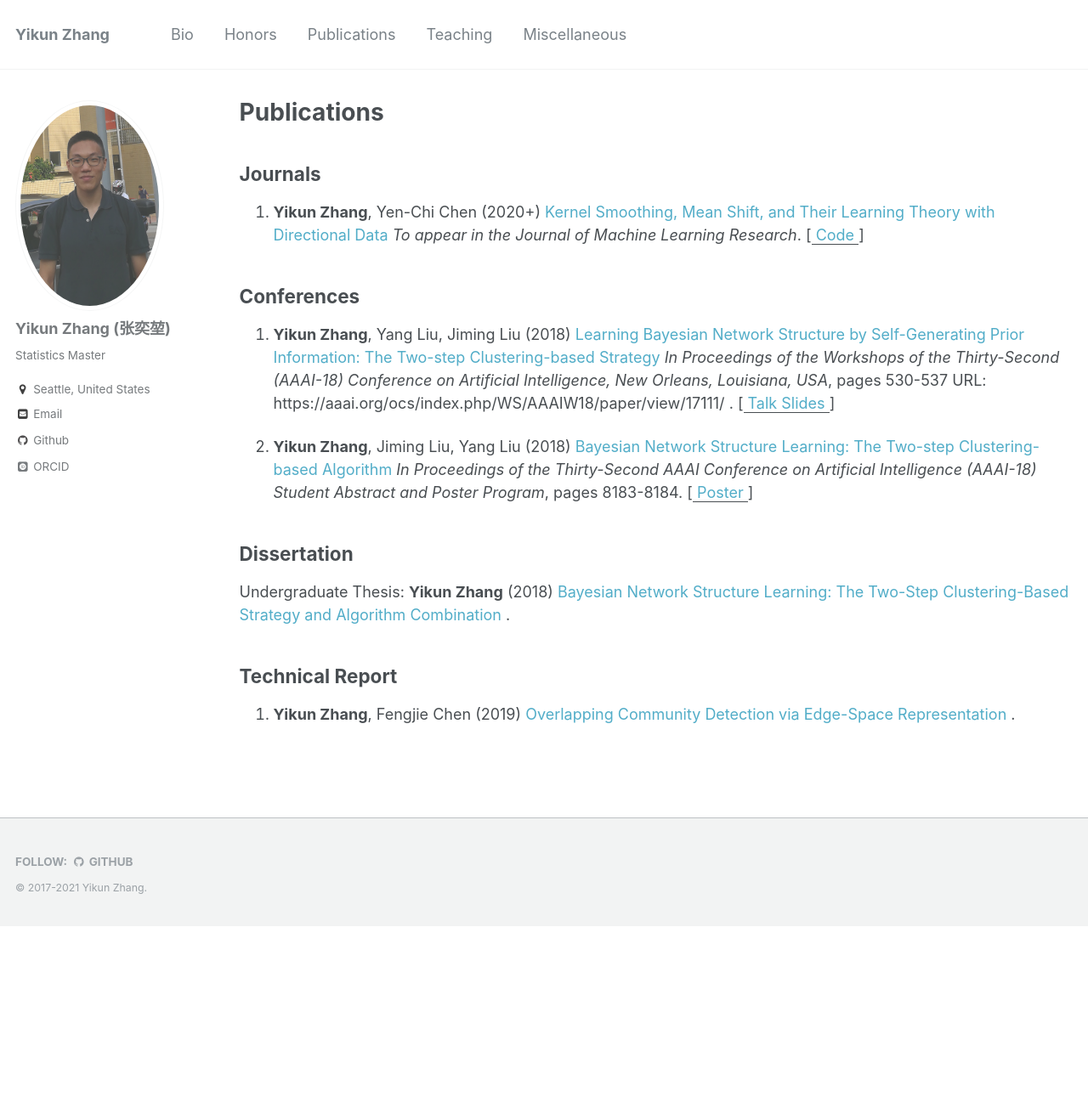
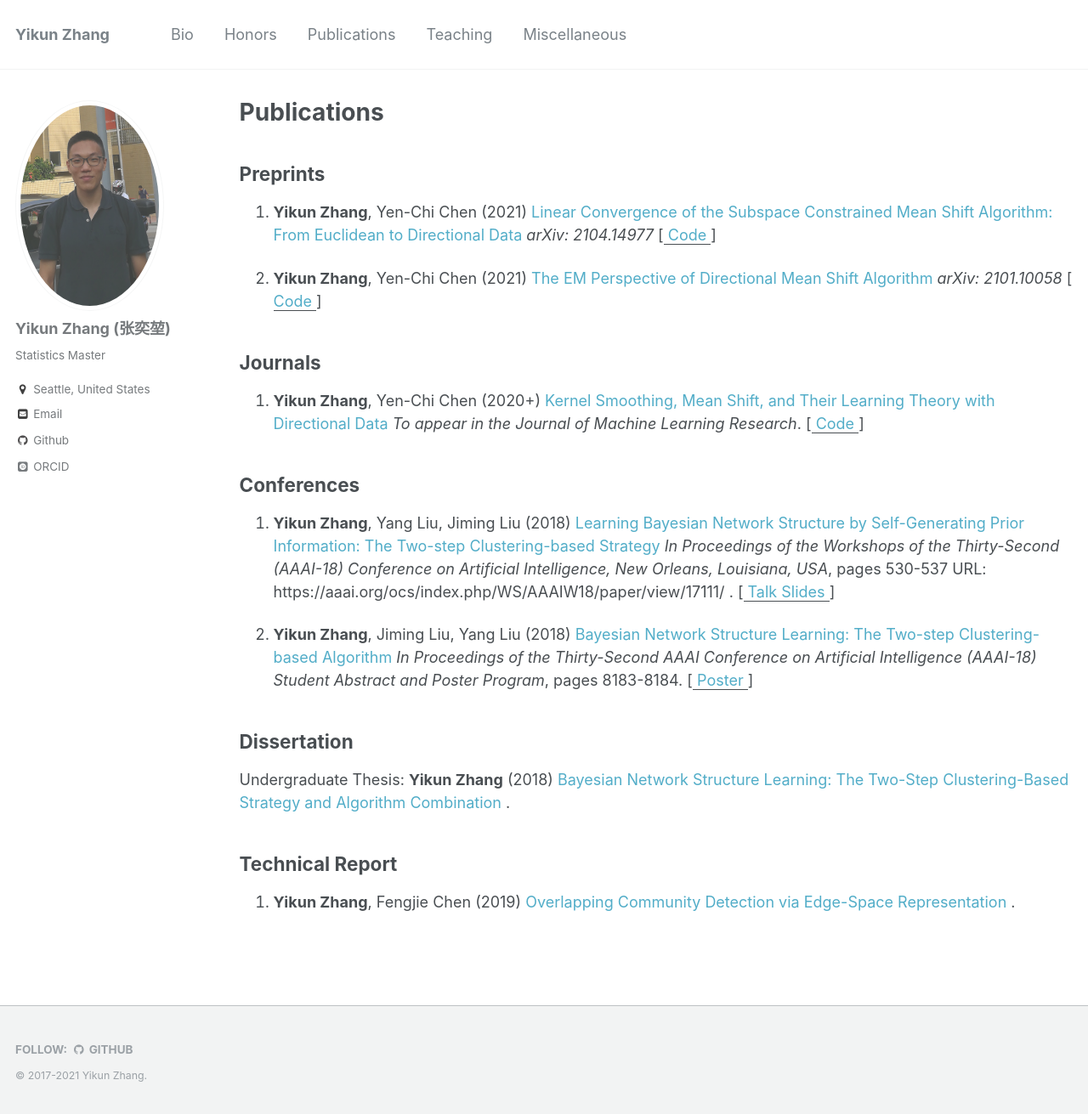
Before and after one commit to zhangyk8/zhangyk8.github.io, a Jekyll site: the page built from _pages/publications.md, in a window 1280 px wide and 1311 px high. Shown: the whole window at 85% size. Built offline with Jekyll 4.4.1, drawn with Linux system fonts in a browser that asks for light colours; some web fonts are replaced.

Commit message:
Update publications.md

```diff
--- a/_pages/publications.md
+++ b/_pages/publications.md
@@ -21,6 +21,14 @@ My publications will be coming soon.
 {% endfor %}
 -->
 
+## Preprints
+
+1. **Yikun Zhang**, Yen-Chi Chen (2021) <A href="https://arxiv.org/abs/2104.14977" style="color: #52adc8; text-decoration=underline">
+Linear Convergence of the Subspace Constrained Mean Shift Algorithm: From Euclidean to Directional Data </A> _arXiv: 2104.14977_ [<u style="color: #52adc8"><A href="https://github.com/zhangyk8/EuDirSCMS" style="color: #52adc8; text-decoration=underline"> Code </A></u>]
+
+2. **Yikun Zhang**, Yen-Chi Chen (2021) <A href="https://arxiv.org/abs/2101.10058" style="color: #52adc8; text-decoration=underline">
+The EM Perspective of Directional Mean Shift Algorithm </A> _arXiv: 2101.10058_ [<u style="color: #52adc8"><A href="https://github.com/zhangyk8/DirMS/tree/main/DMS_EM" style="color: #52adc8; text-decoration=underline"> Code </A></u>]
+
 ## Journals
 
 1. **Yikun Zhang**, Yen-Chi Chen (2020+) <A href="https://arxiv.org/abs/2010.13523" style="color: #52adc8; text-decoration=underline"> Kernel Smoothing, Mean Shift, and Their Learning Theory with Directional Data </A> _To appear in the Journal of Machine Learning Research_. [<u style="color: #52adc8"><A href="https://github.com/zhangyk8/DirMS" style="color: #52adc8; text-decoration=underline"> Code </A></u>]
```
